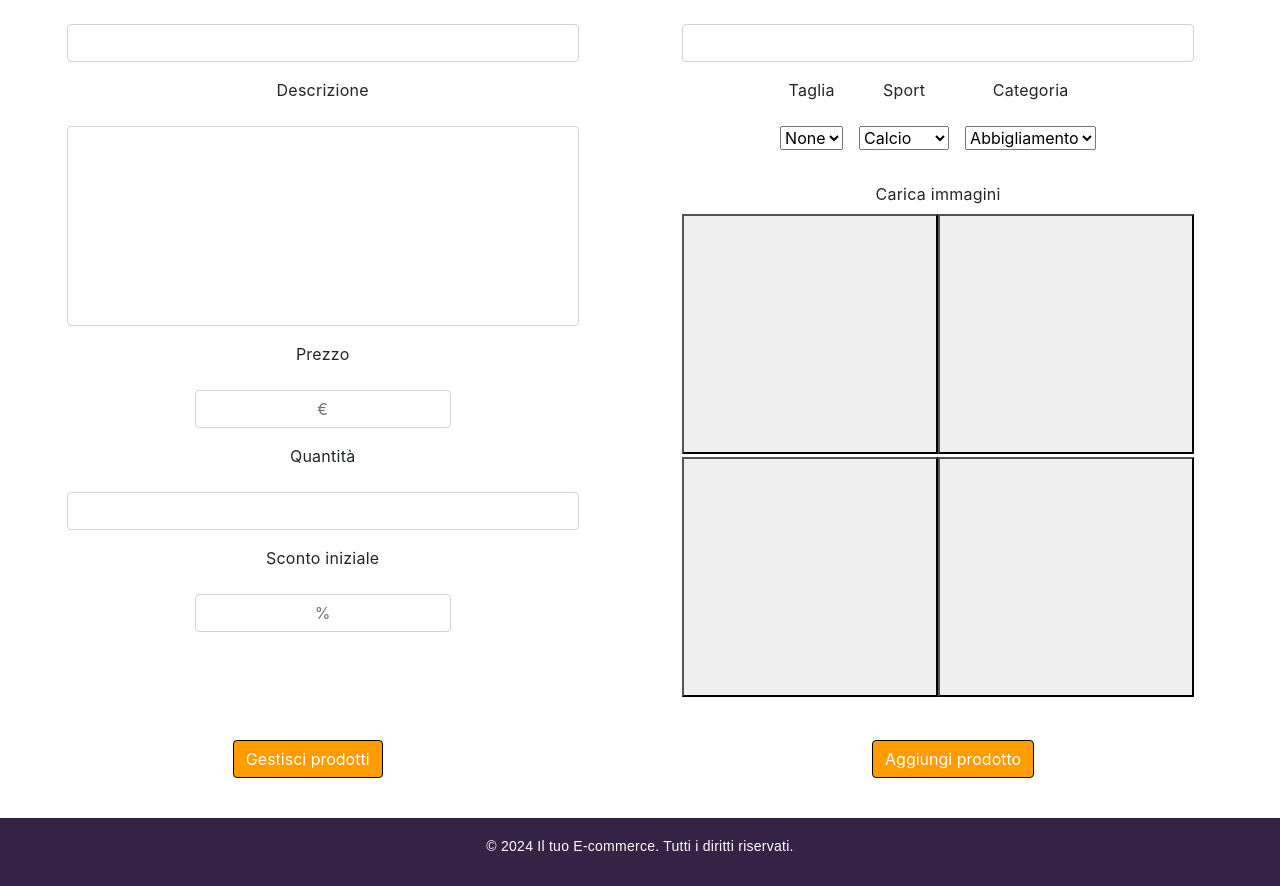
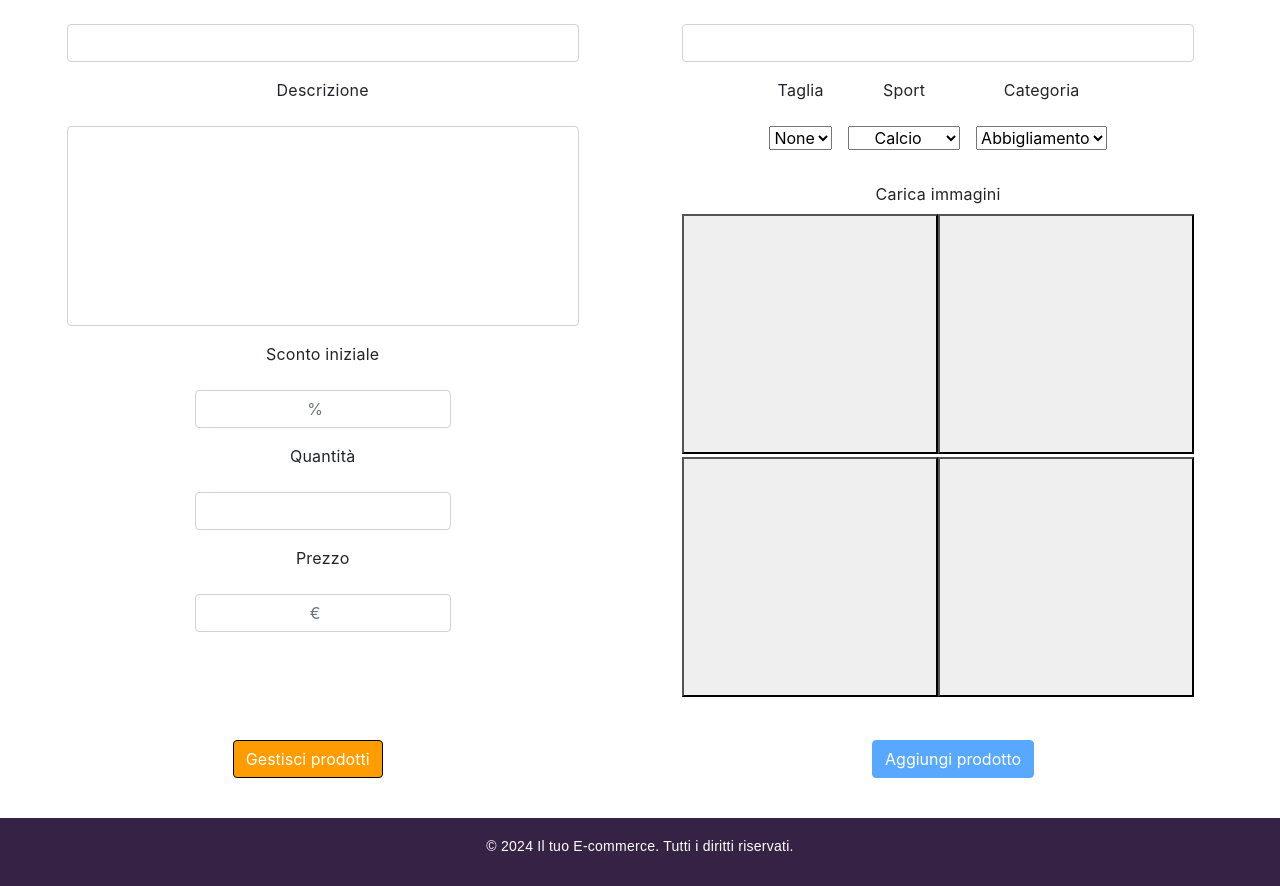
Before and after one commit to BlackBurn951/Caesarzon_FrontEnd_Web, an Angular app: page /product-management in a window 1280 px wide. Shown: the part 220-1106 px from the top of the page. Built offline with nearby package versions, Linux system fonts and the light colour scheme.

Commit message:
Modifica aggiunta prodotto 2.1

```diff
--- a/src/app/product-management/product-management.component.css
+++ b/src/app/product-management/product-management.component.css
@@ -22,7 +22,9 @@ body{
   width: 20vw;
   text-align: center;
 }
-
+.selectionIn{
+  text-align: center;
+}
 .bottoneA{
   margin-top:5vh;
 }
@@ -48,3 +50,8 @@ textarea{
   width: 20vw;
   height: 30vh;
 }
+
+.disabled .bottoneA {
+  background-color: #ccc; /* Cambia questo colore in base al colore desiderato */
+  cursor: not-allowed
+}
--- a/src/app/product-management/product-management.component.html
+++ b/src/app/product-management/product-management.component.html
@@ -25,23 +25,20 @@
         <textarea type="text" class="form-control gruppoInputDesc" id="descrizione"></textarea>
       </div>
       <div class="form-group gruppo d-flex flex-column align-items-center">
-        <label for="prezzo">Prezzo</label>
-        <div class="d-flex flex-row align-items-center">
-          <input type="text" class="form-control gruppoInputPrezzo" id="prezzo" placeholder="€">
-        </div>
+        <label for="sconto">Sconto iniziale</label>
+        <input type="number" class="form-control gruppoInputs" id="sconto" placeholder="%">
       </div>
 
       <div class="form-group gruppo d-flex flex-column align-items-center">
-        <label for="coloreP">Quantità</label>
-        <input type="text" class="form-control gruppoInput" id="quantit">
+        <label for="quantita">Quantità</label>
+        <input type="number" class="form-control gruppoInputs" id="quantita">
       </div>
 
-      <div class="form-group d-flex flex-column align-items-center">
-        <div class="gruppos d-flex flex-column align-items-center">
-          <label>Sconto iniziale</label>
-          <input type="text" class="form-control gruppoInputs" id="sconto" placeholder="%">
-        </div>
+      <div class="form-group gruppo d-flex flex-column align-items-center">
+        <label for="prezzo">Prezzo</label>
+        <input type="number" class="form-control gruppoInputPrezzo" id="prezzo" placeholder="€" >
       </div>
+
 
 
     </div>
@@ -63,7 +60,7 @@
       <div class="form-group gruppo d-flex flex-row align-items-center">
         <div class="form-group gruppo d-flex flex-column align-items-center">
           <label for="coloreP">Taglia</label>
-          <select name="quantità">
+          <select name="quantità" class="form-select selectionIn">
             <option value="none">None</option>
             <option value="XXS">XXS</option>
             <option value="XS">XS</option>
@@ -77,20 +74,21 @@
 
         <div class="form-group gruppo d-flex flex-column align-items-center">
           <label for="coloreP">Sport</label>
-          <select name="sport">
+          <select name="sport" class="form-select selectionIn">
             <option value="calcio">Calcio</option>
             <option value="pallavolo">Pallavolo</option>
             <option value="basket">Basket</option>
-            <option value="">S</option>
-            <option value="M">M</option>
-            <option value="L">L</option>
-            <option value="XL">XL</option>
-            <option value="XXL">XXL</option>
+            <option value="tennis">Tennis</option>
+            <option value="nuoto">Nuoto</option>
+            <option value="arti marziali">Arti marziali</option>
+            <option value="ciclismo">Ciclismo</option>
+            <option value="sciismo">Sciismo</option>
+            <option value="boxe">Boxe</option>
           </select>
         </div>
 
         <div class="form-group gruppo d-flex flex-column align-items-center">
-          <label for="coloreP">Categoria</label>
+          <label class="form-select selectionIn">Categoria</label>
           <select name="categoria">
             <option value="abbigliamento">Abbigliamento</option>
             <option value="attrezzature">Attrezzatura</option>
@@ -118,13 +116,21 @@
 
   </div>
 
+  <div *ngIf="form['quantita'].invalid && (form['quantita'].dirty || form['quantita'].touched)">
+    <div *ngIf="form['quantita'].errors && form['quantita'].errors?.['required']">Quantità è richiesta.</div>
+    <div *ngIf="form['quantita'].errors && (form['quantita'].errors?.['min'] || form['quantita'].errors?.['max'])">Inserisci una quantità valida.</div>
+  </div>
+
+
+
+
   <div class="row customButtonContainer">
     <div class="col-md d-flex flex-column align-items-center">
       <button class="menu-item btn btn-primary custom-btn bottoneA">Gestisci prodotti</button>
     </div>
 
     <div class="col-md d-flex flex-column align-items-center">
-      <button class="menu-item btn btn-primary custom-btn bottoneA">Aggiungi prodotto</button>
+      <button type="submit" class="menu-item btn btn-primary custom-btn bottoneA" [disabled]="prodottoForm.invalid" [class.disabled]="prodottoForm.invalid">Aggiungi prodotto</button>
     </div>
   </div>
 
--- a/src/app/product-management/product-management.component.ts
+++ b/src/app/product-management/product-management.component.ts
@@ -1,4 +1,5 @@
 import { Component } from '@angular/core';
+import {FormBuilder, FormGroup, Validators} from "@angular/forms";
 
 @Component({
   selector: 'app-product-management',
@@ -6,6 +7,34 @@ import { Component } from '@angular/core';
   styleUrls: ['./product-management.component.css', '../../styles.css']
 })
 export class ProductManagementComponent {
+  prodottoForm!: FormGroup;
 
+  constructor(private fb: FormBuilder) {
+    this.createForm();
+  }
+
+  createForm() {
+    this.prodottoForm = this.fb.group({
+      nome: ['', Validators.required],
+      marca: ['', Validators.required],
+      descrizione: ['', Validators.required],
+      sconto: ['', [Validators.required, Validators.min(0), Validators.max(100)]],
+      quantita: ['', [Validators.required, Validators.min(0)]],
+      prezzo: ['', [Validators.required, Validators.min(0)]],
+      coloreP: ['', Validators.required],
+      coloreS: ['', Validators.required],
+      taglia: ['none', Validators.required],
+      sport: ['', Validators.required],
+      categoria: ['', Validators.required]
+    });
+  }
+
+  aggiungiProdotto() {
+    // Implementazione per aggiungere il prodotto
+  }
+
+  get form() {
+    return this.prodottoForm.controls;
+  }
 
 }
```
